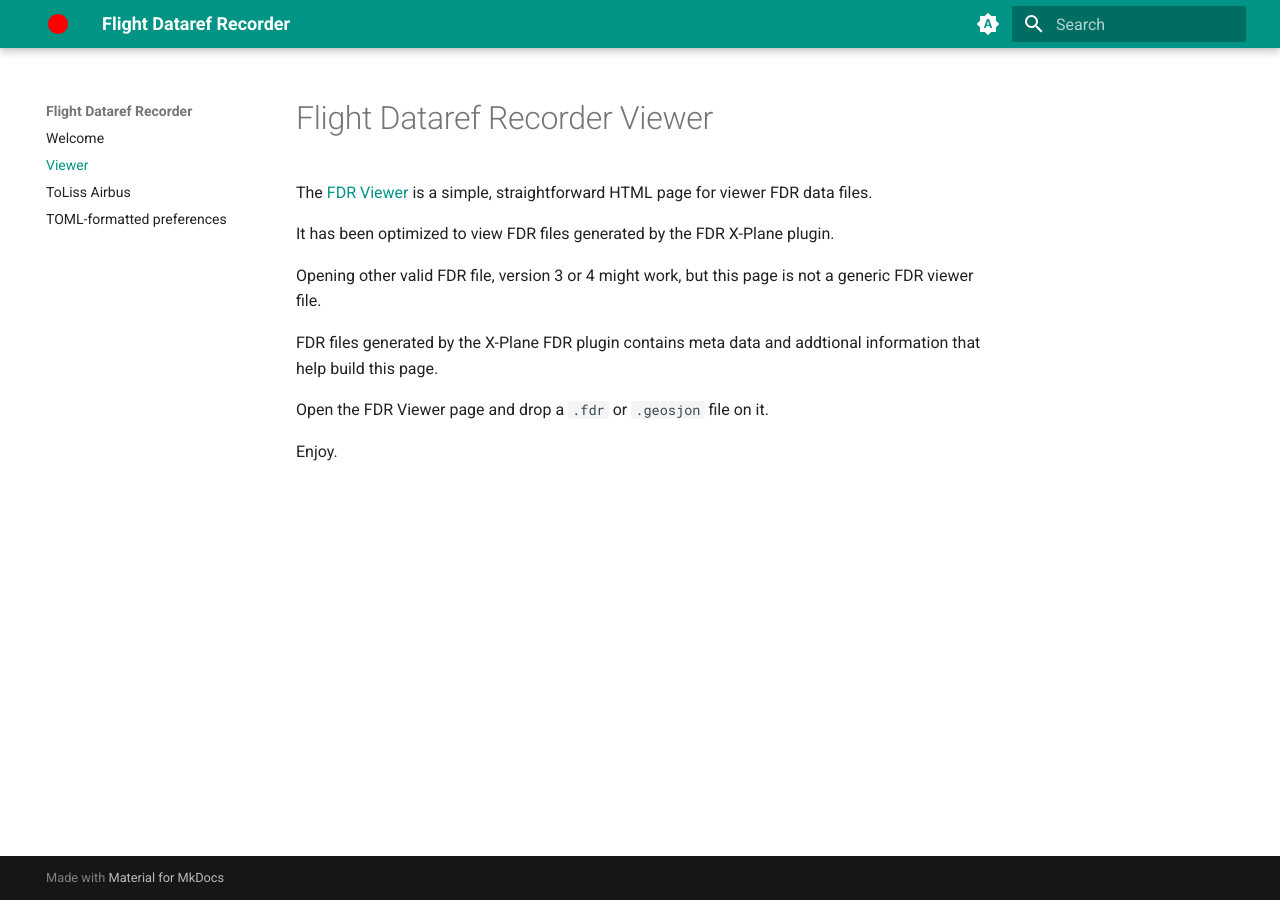
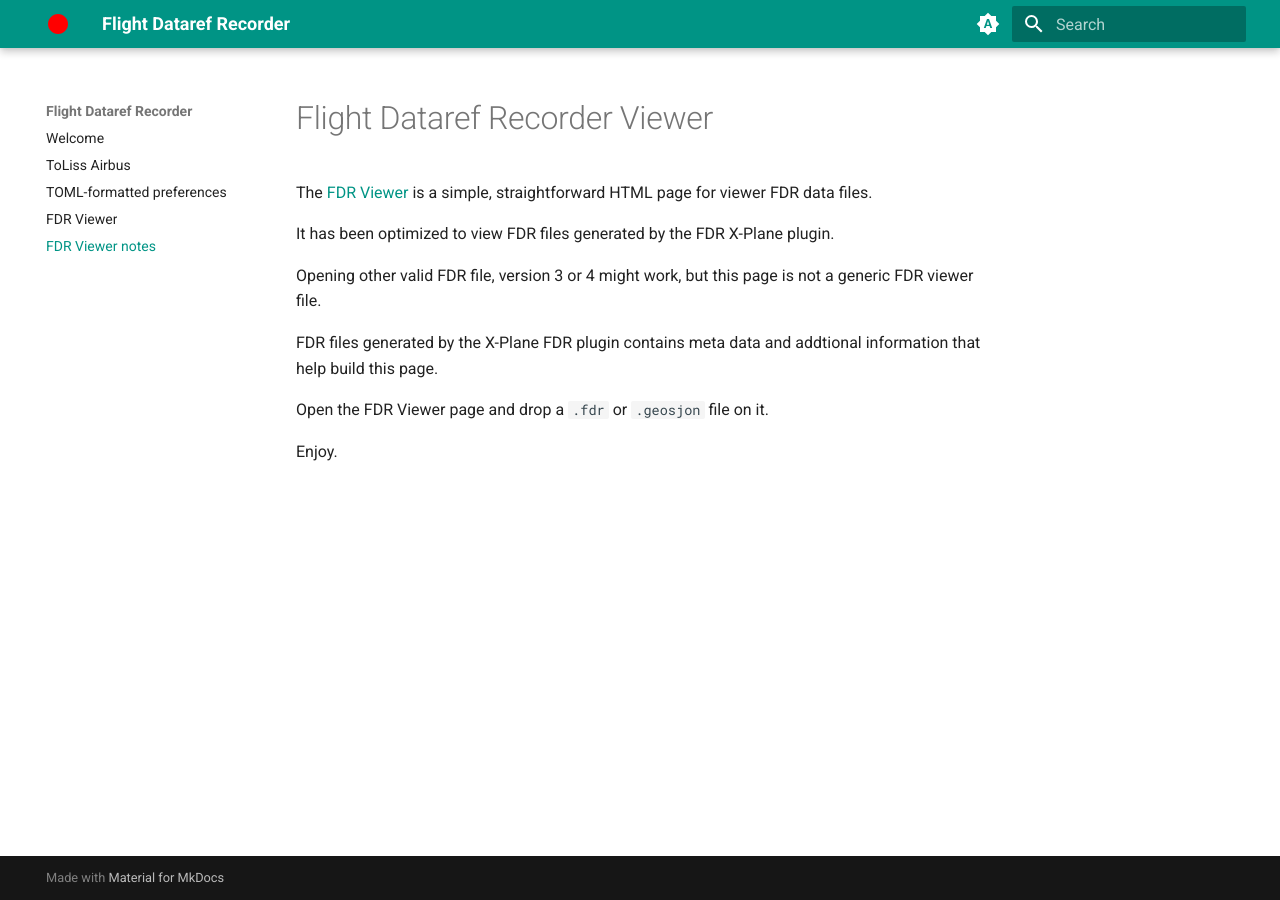
Before and after one commit to devleaks/xpfdr, an MkDocs documentation site: the page built from docs/viewer.md, in a window 1280 px wide. Built offline with MkDocs 1.6.1 and Material for MkDocs 9.7.7, drawn with Linux system fonts in a browser that asks for light colours.

Commit message:
Update mkdocs.yml

```diff
--- a/mkdocs.yml
+++ b/mkdocs.yml
@@ -25,9 +25,10 @@ theme:
 
 nav:
 - Welcome: index.md
-- Viewer: viewer.md
 - ToLiss Airbus: toliss.md
 - TOML-formatted preferences: toml.md
+- FDR Viewer: fdr_viewer/index.html
+- FDR Viewer notes: viewer.md
 
 markdown_extensions:
 - pymdownx.snippets
```
